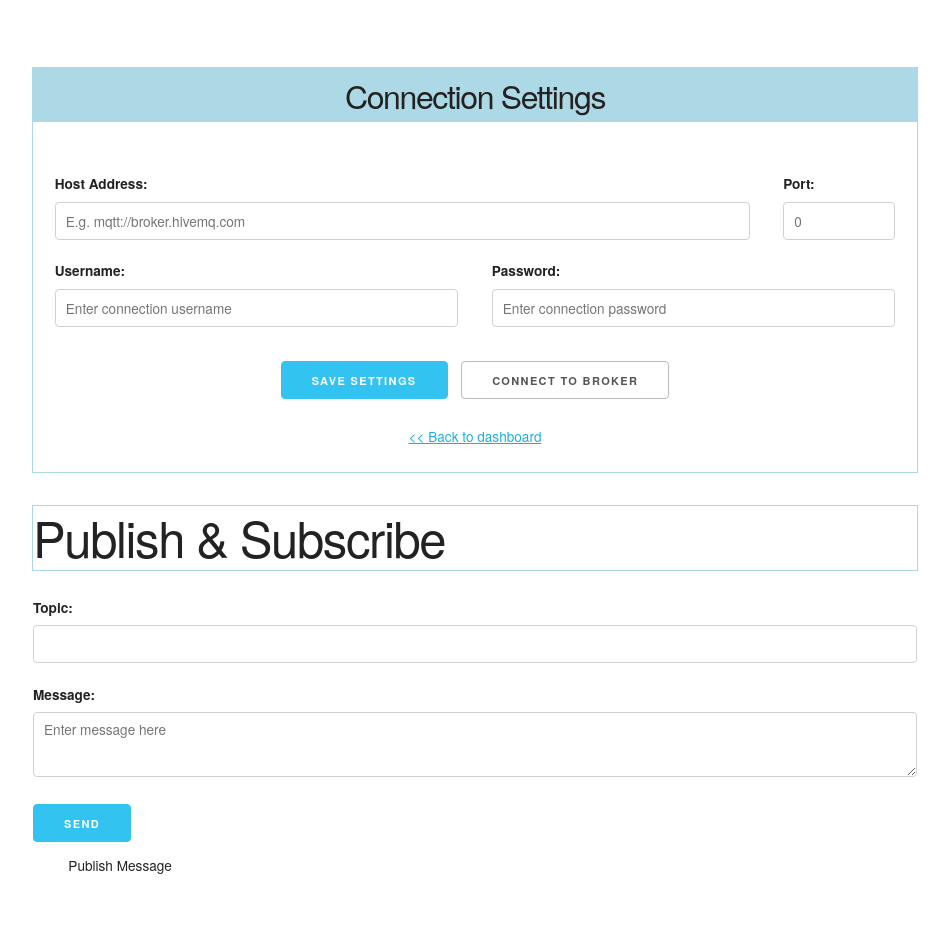
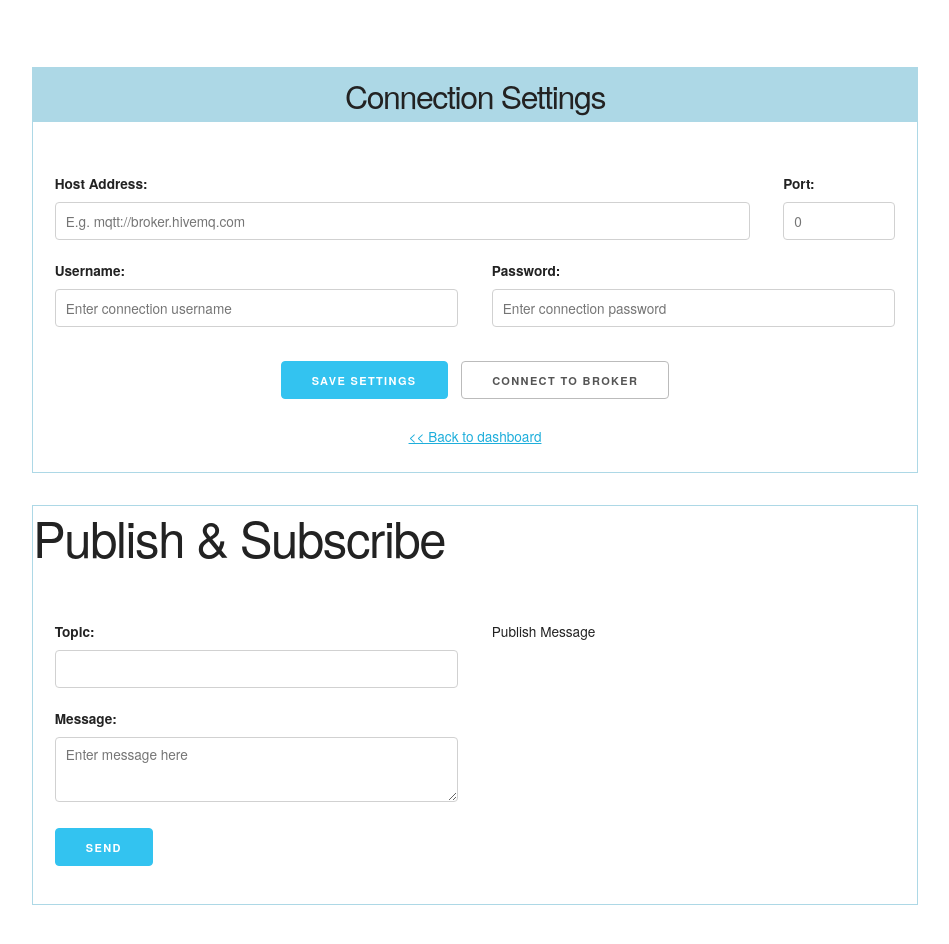
Before and after one commit to Isaac-Ampomah-12/iiot-test-bench, a React (Create React App) app in the folder frontend/: page /settings in a window 1280 px wide. Shown: the top 944 px of the page, without its empty margins (165-1114 px from the left). Before the commit the page ends 910 px from the top, so only its background shows below. Built offline with nearby package versions, Linux system fonts and the light colour scheme.

Commit message:
Add padding to form

```diff
--- a/frontend/src/components/PubSub/PubSub.css
+++ b/frontend/src/components/PubSub/PubSub.css
@@ -10,3 +10,7 @@
   padding: 0.5rem;
   margin-bottom: 0;
 }
+#PubSub form {
+  padding: 1.8rem 1.6rem;
+  display: flex;
+}
```
